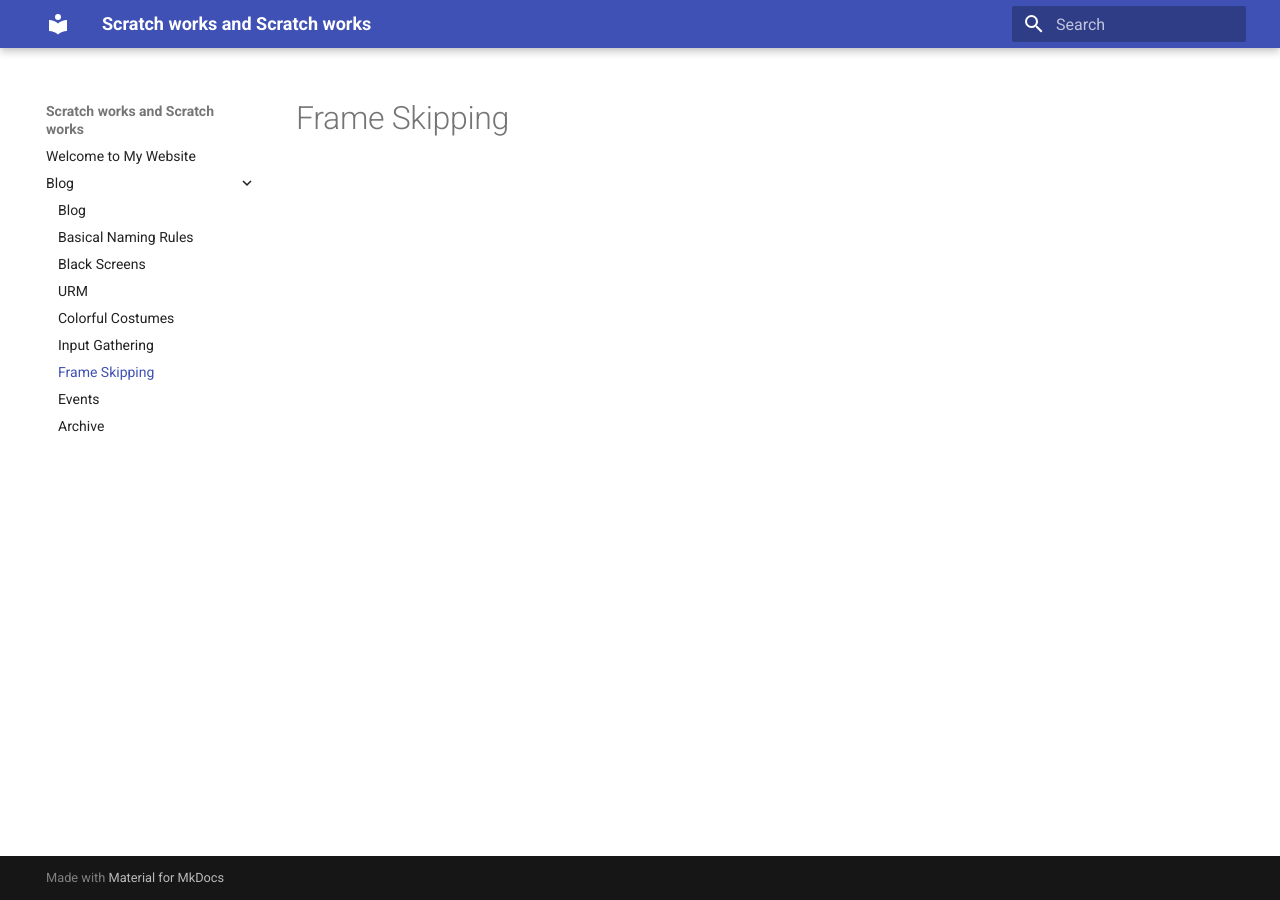
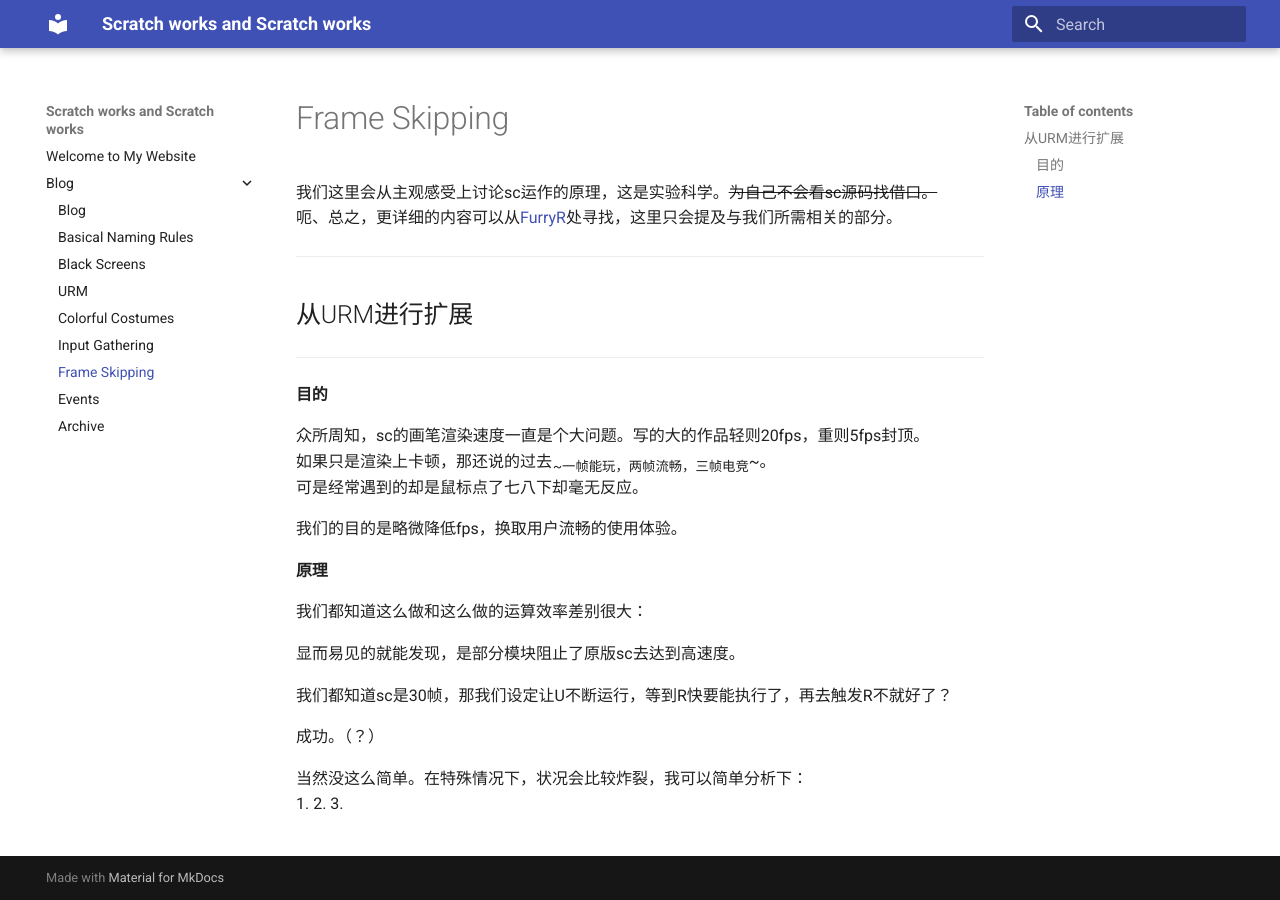
Before and after one commit to Cwulaek/mkdWiki, an MkDocs documentation site: the page built from docs/blog/Frame Skipping/index.md, in a window 1280 px wide. Built offline with MkDocs 1.6.1 and Material for MkDocs 9.7.7, drawn with Linux system fonts in a browser that asks for light colours.

Commit message:
upd20240504

```diff
--- a/docs/blog/Frame Skipping/index.md
+++ b/docs/blog/Frame Skipping/index.md
@@ -1 +1,37 @@
 # Frame Skipping
+
+我们这里会从主观感受上讨论sc运作的原理，这是实验科学。~~为自己不会看sc源码找借口。~~
+呃、总之，更详细的内容可以从[FurryR](https://github.com/FurryR)处寻找，这里只会提及与我们所需相关的部分。
+
+-----
+
+## 从URM进行扩展
+
+-----
+
+#### 目的
+
+众所周知，sc的画笔渲染速度一直是个大问题。写的大的作品轻则20fps，重则5fps封顶。
+如果只是渲染上卡顿，那还说的过去~~一帧能玩，两帧流畅，三帧电竞~~。
+可是经常遇到的却是鼠标点了七八下却毫无反应。
+
+我们的目的是略微降低fps，换取用户流畅的使用体验。
+
+#### 原理
+
+我们都知道这么做和这么做的运算效率差别很大：
+
+
+
+显而易见的就能发现，是部分模块阻止了原版sc去达到高速度。
+
+我们都知道sc是30帧，那我们设定让U不断运行，等到R快要能执行了，再去触发R不就好了？
+
+
+
+成功。（？）
+
+当然没这么简单。在特殊情况下，状况会比较炸裂，我可以简单分析下：
+1.
+2.
+3.
```
Also changed, not shown: docs/blog/Event Attached/index.md (+5 -0 lines), site/blog/Event Attached/index.html, site/blog/Frame Skipping/index.html, site/search/search_index.json, site/sitemap.xml, 1 other file.
